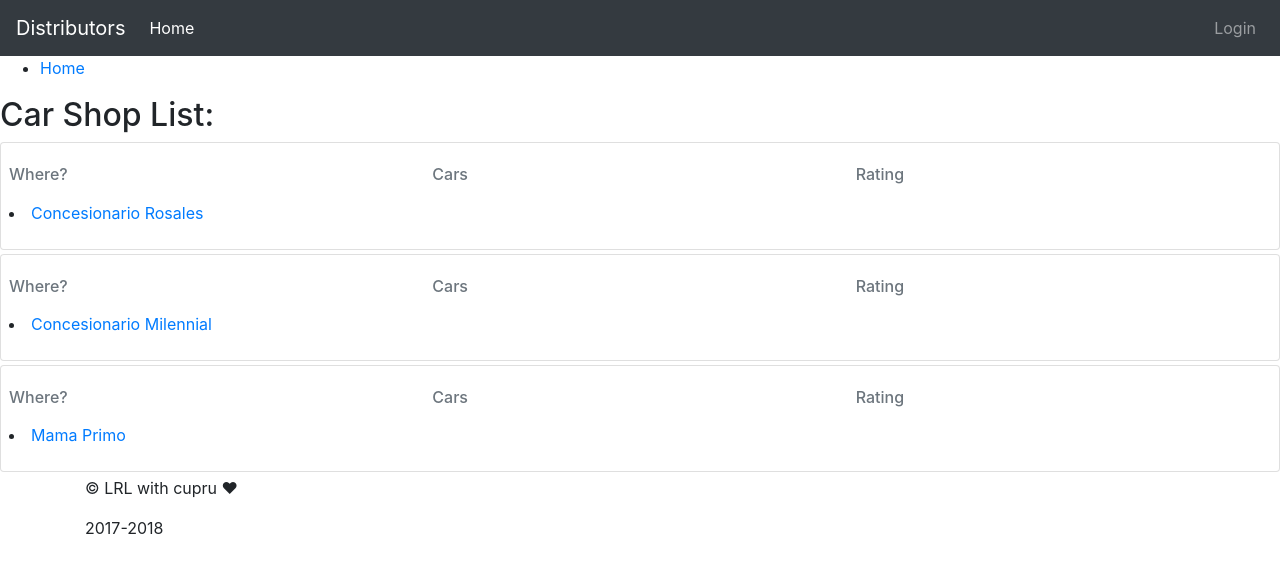
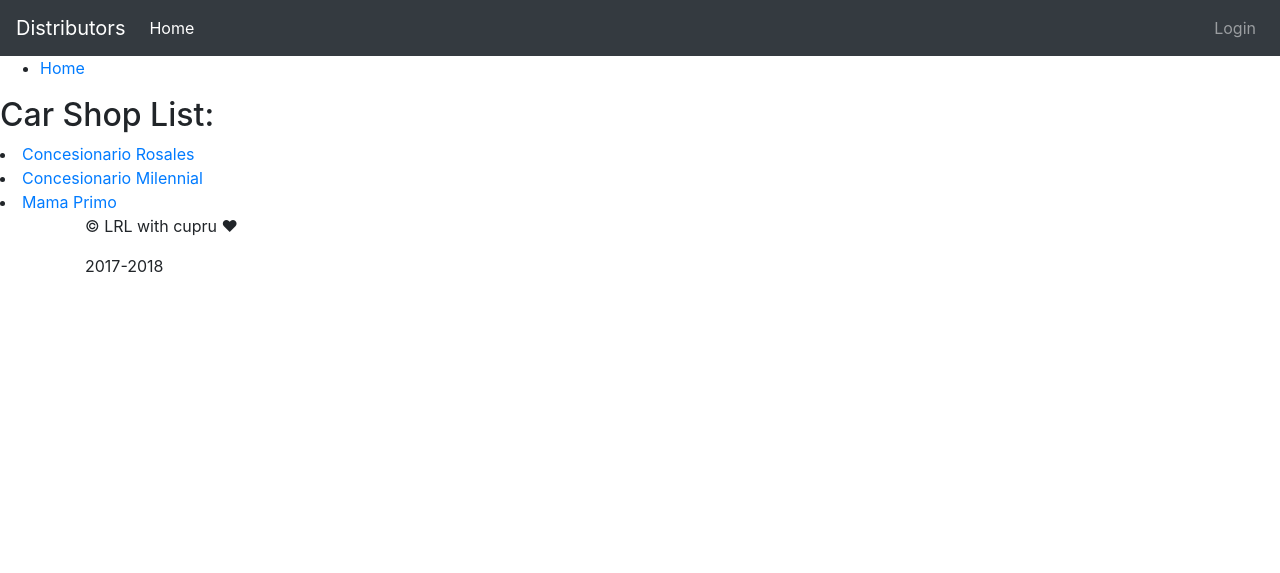
Before and after one commit to LluisMas/ProjecteWeb, a Django app: page /distributors/carshop/ in a window 1280 px wide. Shown: the top 573 px of the page. Run offline with Django 3.2, Linux system fonts and the light colour scheme; data comes from the database, SQL or seed files in the repository; parts of the project's set-up code (start-up, migrations or seed data) failed here and were passed over; some libraries are stand-ins or nearby versions.

Commit message:
carshop_list fixed

```diff
--- a/distributors/templates/distributors/carshop_list.html
+++ b/distributors/templates/distributors/carshop_list.html
@@ -4,32 +4,12 @@
 
 <span vocab="http://schema.org/" typeof="Car shop">
 
-
 <h2>Car Shop List:</h2>
 <u1>
 	{% for carshop in latest_carshop_list %}
-            <div class="card mb-1">
-      <div class="card-block row m-1">
-        <h4 class="card-title col-md-12 p-1"><a href="{% url 'distributors:carshop_detail' model.id %}">{{ model.modelName }}</a></h4>
-        <div class="col-md-4 p-1">
-          <h6 class="card-subtitle text-muted">Where?</h6>
-                  <p class="card-text">
 
 		<li><a href="./{{carshop.id}}">
 			{{ carshop.shopName }}</a></li>
-
-
-                  </p>
-        </div>
-        <div class="col-md-4 p-1">
-          <h6 class="card-subtitle text-muted">Cars</h6>
-          <p class="card-text">{{ model.object.count }}</p>
-        </div>
-        <div class="col-md-4 p-1">
-          <h6 class="card-subtitle text-muted">Rating</h6>
-         </div>
-      </div>
-    </div>
 	{% empty %}<li>Sorry, no car shop registered yet.</li>
 	{% endfor %}
 </u1>
--- a/distributors/templates/distributors/home_page.html
+++ b/distributors/templates/distributors/home_page.html
@@ -7,7 +7,7 @@
 </h5>
 <ul>
   <li><a href="/distributors/carshop/">
-      CarShop Details</a></li>
+      CarShop List</a></li>
   <li><a href="/distributors/model/">
       Model list</a></li>
   <li><a href="/distributors/seller/">
--- a/distributors/templates/distributors/model_list.html
+++ b/distributors/templates/distributors/model_list.html
@@ -2,7 +2,7 @@
 {% block title %}Model{% endblock %}
 {% block content %}
 
-<span vocab="http://schema.org/" typeof="CarShop">
+<span vocab="http://schema.org/" typeof="Model">
 
 
 <h2>Car Model List:</h2>
--- a/distributors/urls.py
+++ b/distributors/urls.py
@@ -48,13 +48,20 @@ urlpatterns = [
             template_name='distributors/customer_detail.html'),
         name='customer_detail'),
 
+  #  url(r'^carshop/$',
+   #     CarShopList.as_view(
+    #        # context_object_name = 'latest_movie_list',
+     #       model=CarShop,
+      #      context_object_name='latest_carshop_list',
+       #     template_name='distributors/carshop_list.html'),
+       # name='carshop_list'),
+
     url(r'^carshop/$',
         CarShopList.as_view(
-            # context_object_name = 'latest_movie_list',
-            model=CarShop,
             context_object_name='latest_carshop_list',
             template_name='distributors/carshop_list.html'),
         name='carshop_list'),
+
 
     url(r'^carshop/(?P<pk>\d+)/$',
         CarShopDetail.as_view(
```
